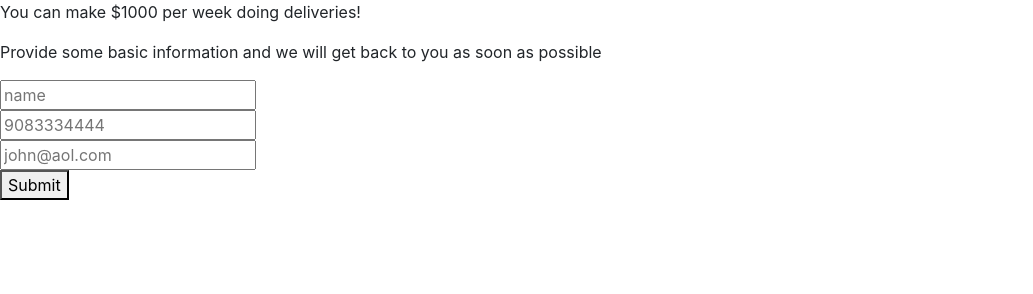
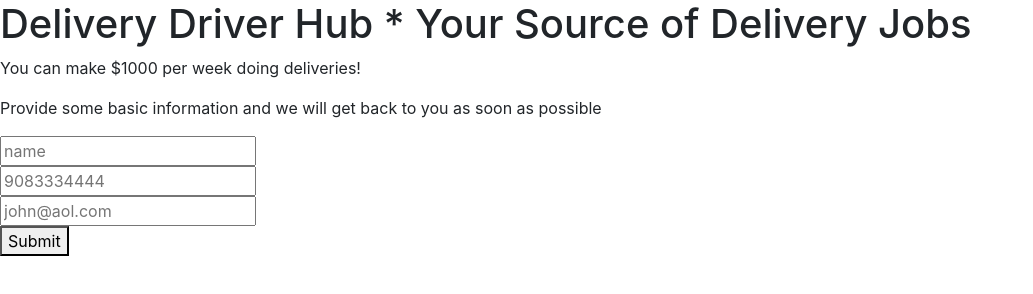
Before and after one commit to adriansap/ddh, a website: page index.html in a window 1280 px wide. Shown: the whole page, without its empty margins (0-1033 px from the left). Drawn offline with nearby package versions, Linux system fonts and the light colour scheme.

Commit message:
tittle added

```diff
--- a/index.html
+++ b/index.html
@@ -20,6 +20,8 @@
     <!--[if lt IE 7]>
             <p class="browsehappy">You are using an <strong>outdated</strong> browser. Please <a href="#">upgrade your browser</a> to improve your experience.</p>
         <![endif]-->
+    <h1>Delivery Driver Hub * Your Source of Delivery Jobs</h1>
+
     <p>You can make $1000 per week doing deliveries!</p>
     <p>Provide some basic information and we will get back to you as soon as possible</p>
     <form action="https://submit-form.com/GGCaFc40HpAj2r4OPjTVd" target="_self">
```
